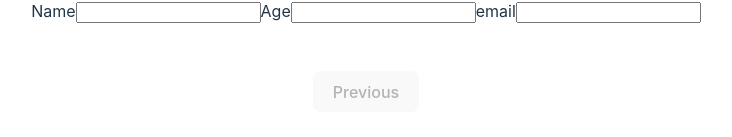
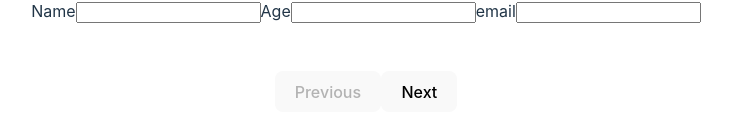
Before and after one commit to SudirKrishnaaRS/Frontend-Repo, a React (Vite) app in the folder React/Machine Coding Round/tab-multipage-config-form/: page / in a window 1280 px wide. Shown: the part 403-540 px from the top of the page, without its empty margins (274-1006 px from the left). Built offline with nearby package versions, Linux system fonts and the light colour scheme.

Commit message:
Added Next btn to navigate through tabs

```diff
--- a/React/Machine Coding Round/tab-multipage-config-form/src/components/Tab.jsx
+++ b/React/Machine Coding Round/tab-multipage-config-form/src/components/Tab.jsx
@@ -37,6 +37,12 @@ const Tab = () => {
     }
   };
 
+  const handleNext = () => {
+    if (activeTab < Tabs.length - 1) {
+      setActiveTab((currTab) => currTab + 1);
+    }
+  };
+
   return (
     <div>
       {Tabs.map((tab, index) => {
@@ -59,6 +65,9 @@ const Tab = () => {
         <button onClick={handlePrevious} disabled={activeTab < 1}>
           Previous
         </button>
+        <button onClick={handleNext} disabled={activeTab >= Tabs.length - 1}>
+          Next
+        </button>
       </div>
     </div>
   );
```
